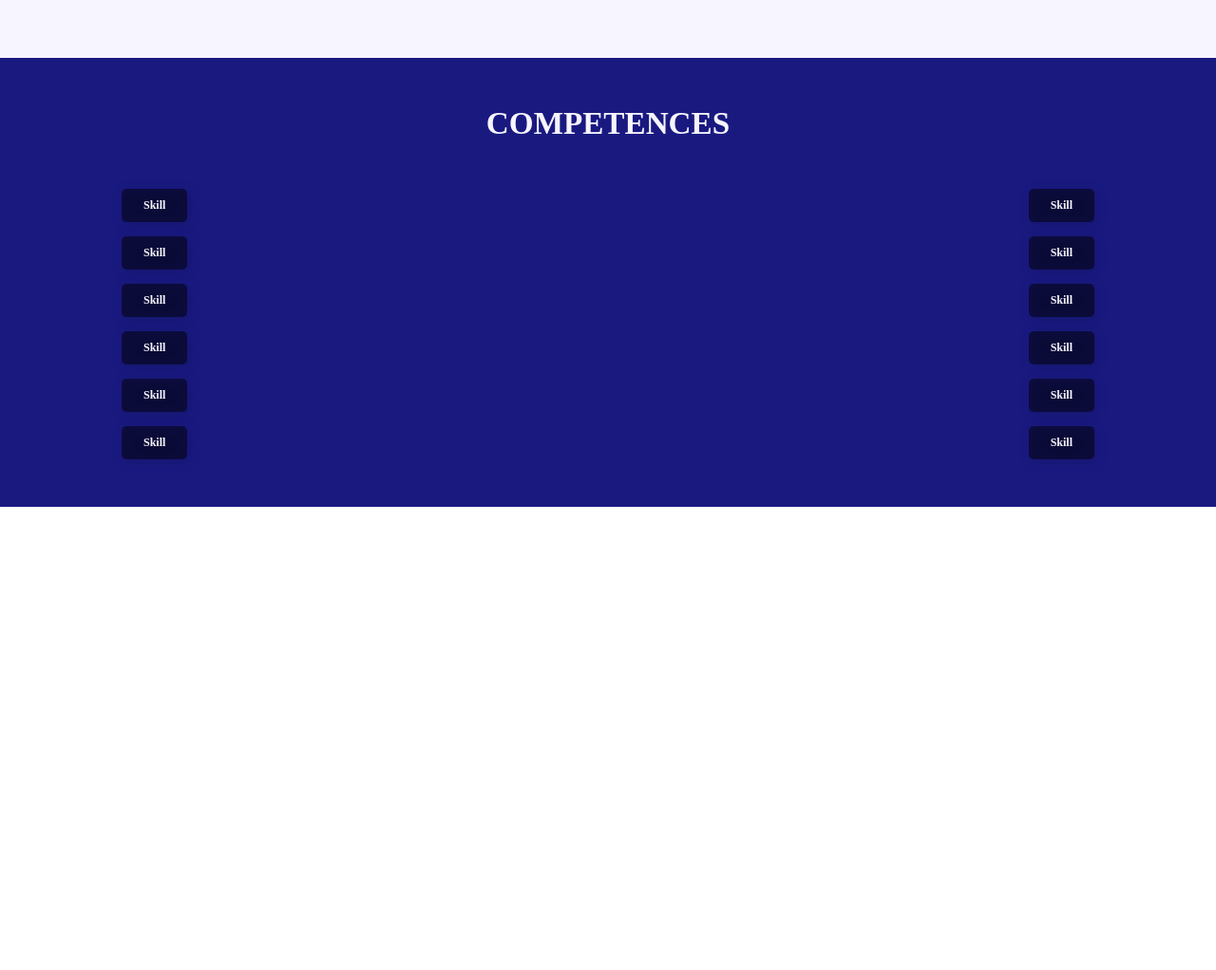
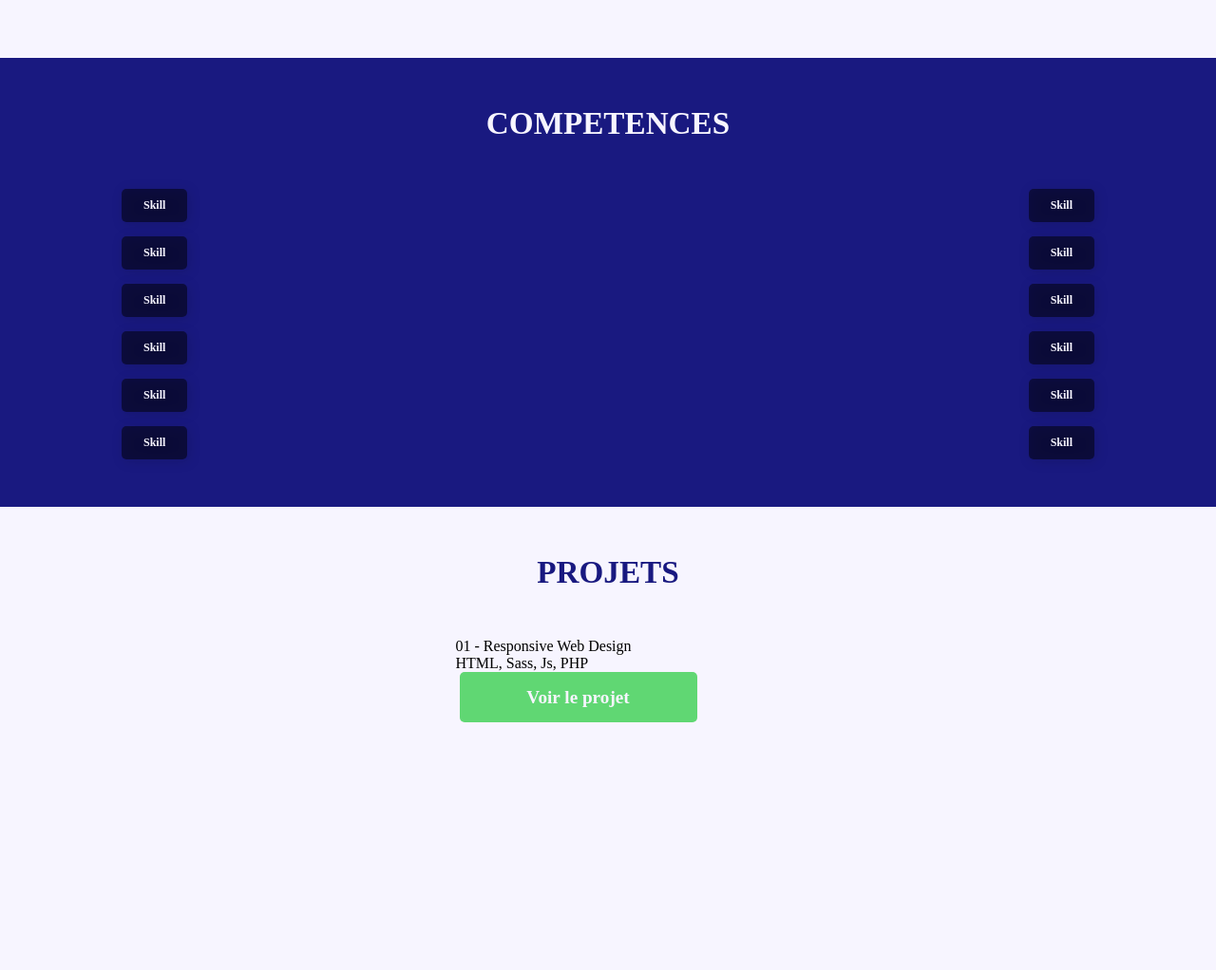
Before and after one commit to MaximeLeduey/Portfolio, a website: page index.html in a window 1280 px wide. Shown: the part 1346-2368 px from the top of the page at 95% size. Before the commit the page ends 1880 px from the top, so only its background shows below. Drawn offline with Linux system fonts and the light colour scheme.

Commit message:
projects starting

```diff
--- a/assets/scss/input.scss
+++ b/assets/scss/input.scss
@@ -13,26 +13,29 @@ button {
     width: 250px;
     height: 53px;
     border-radius: 5px;
-    border: 1px solid $green-300;
-    color: $green-300;
     font-size: $heading-5;
     font-weight: bold;
     font-family: $font-1;
-    background-color: transparent;
     cursor: pointer;
     transition: background-color 0.3s, color 0.3s;
 }
 
-button:hover, button:active {
+.btn-primary, .btn-secondary:hover {
+    border: 1px solid $green-300;
+    color: $green-300;
+    background-color: transparent;
+}
+
+.btn-primary:hover, .button:active, .btn-secondary {
     border: none;
 }
 
-button:hover {
+.btn-primary:hover, .btn-secondary {
     background-color: $green-300;
-    color: white;
+    color: $neutral-100;
 }
 
-button:active {
+.btn-primary:active, .btn-secondary:active {
     background-color: $neutral-100;
     color: $green-300;
 }
@@ -160,3 +163,23 @@ p {
         align-items: center;
     }
 }
+
+// styles de la section projets
+
+.projects {
+    padding: 50px 10vw;
+    background-color: $neutral-100;
+    display: flex;
+    flex-direction: column;
+    justify-content: flex-start;
+    gap: 50px;
+    align-items: center;
+    &_title {
+        color: $primary-700;
+    }
+    &_item {
+        width: 321px;
+        height: 300px;
+
+    }
+}
--- a/index.html
+++ b/index.html
@@ -23,7 +23,7 @@
             <div class="hero_img_container">
                 <img src="/assets/img/hero.png" alt="hero" class="hero_img">
             </div>
-            <button class="hero_btn">Prendre contact</button>
+            <button class="hero_btn btn-primary">Prendre contact</button>
         </section>
         <section class="about">
             <h2 class="about_title heading-2">A PROPOS DE MOI</h2>
@@ -53,6 +53,17 @@
                 </div>
             </div>
         </section>
+        <section class="projects">
+            <h2 class="projects_title heading-2">PROJETS</h2>
+            <div class="projects_slider">
+                <div class="projects_item item-1">
+                    <p class="projects_item_item_title">01 - Responsive Web Design</p>
+                    <p class="projects_item_item_subtitle">HTML, Sass, Js, PHP</p>
+                    <img class="projects_item_item_image">
+                    <button class="btn-secondary">Voir le projet</button>
+                </div>
+            </div>
+        </section>
     </main>
 </body>
 </html>
```
Also changed, not shown: assets/css/output.css, 1 other file.
